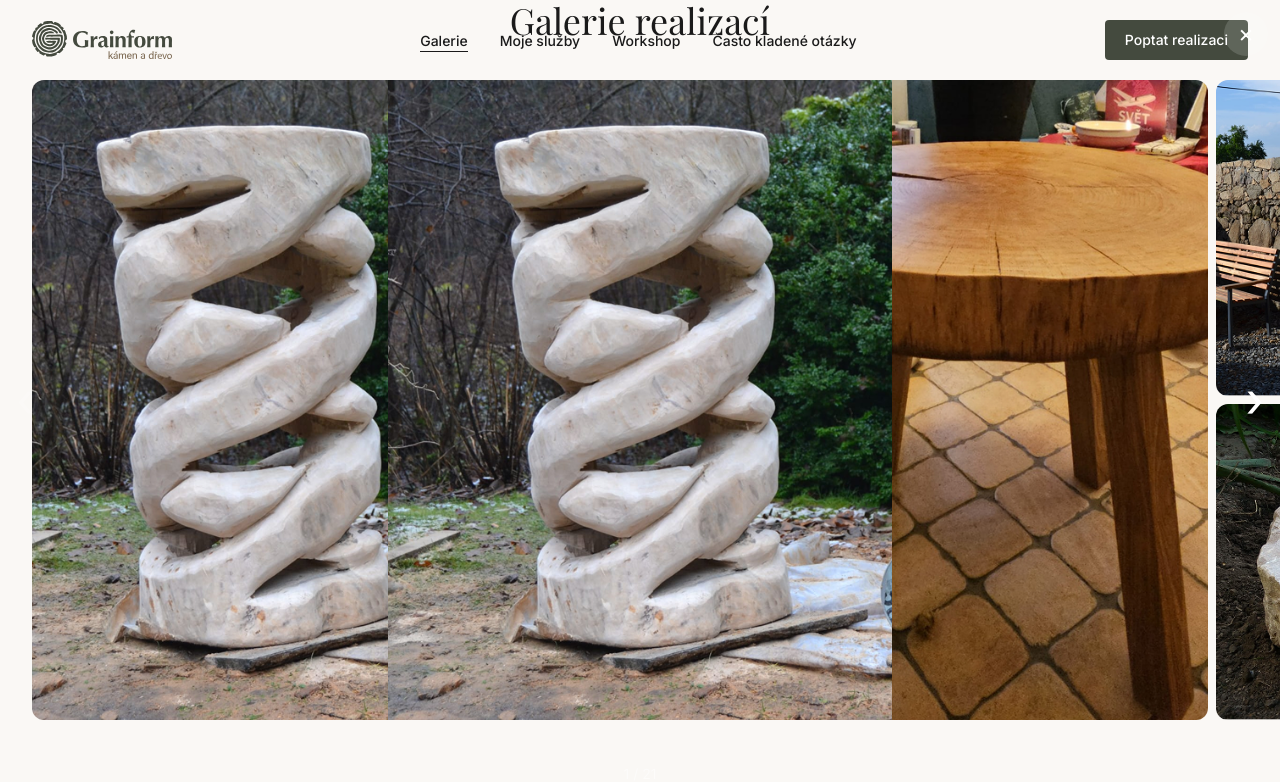
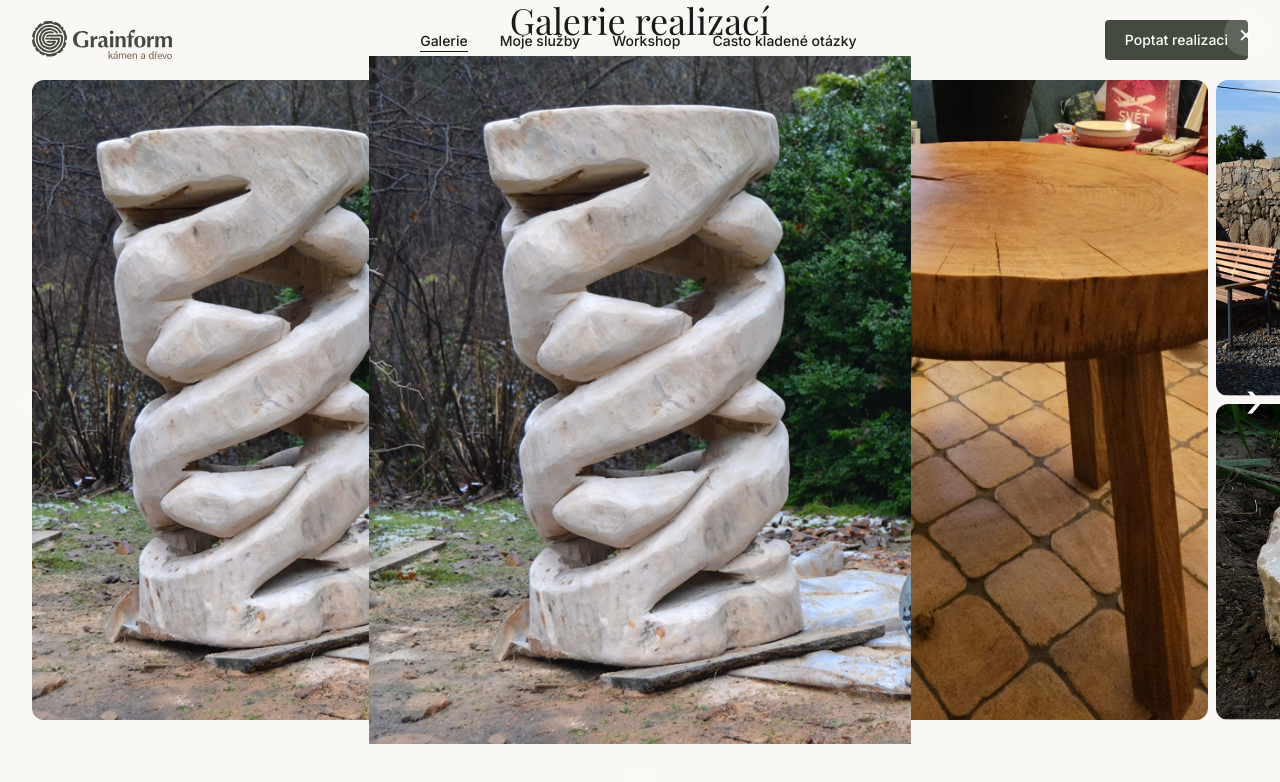
Before and after one commit to martinvosatka/grainform, a Next.js app: page / in a window 1280 px wide. Both pictures are taken after a click on the button 242 px from the left and 1264 px from the top of the page. Shown: the part 864-1646 px from the top of the page. Built offline with nearby package versions, Linux system fonts and the light colour scheme; a web font is replaced by a local one.

Commit message:
Fix lightbox: separate backdrop layer, pointer-events-none on photo

```diff
--- a/components/Gallery.tsx
+++ b/components/Gallery.tsx
@@ -139,14 +139,17 @@ export default function Gallery() {
 
       {lightbox !== null && (
         <div
-          className="fixed inset-0 z-50 bg-black/92 flex items-center justify-center p-4"
-          onClick={e => { if (e.target === e.currentTarget) setLightbox(null) }}
+          className="fixed inset-0 z-50"
           role="dialog"
           aria-modal="true"
           aria-label="Zvětšená fotografie"
         >
+          {/* Backdrop — full screen, always closes on tap */}
+          <div className="absolute inset-0 bg-black/92" onClick={() => setLightbox(null)} />
+
+          {/* Controls */}
           <button
-            className="absolute top-3 right-3 flex items-center justify-center w-11 h-11 rounded-full bg-white/15 text-white text-2xl leading-none hover:bg-white/30 transition-colors"
+            className="absolute top-3 right-3 z-10 flex items-center justify-center w-11 h-11 rounded-full bg-white/15 text-white text-2xl leading-none hover:bg-white/30 transition-colors"
             onClick={() => setLightbox(null)}
             aria-label="Zavřít"
           >
@@ -154,7 +157,7 @@ export default function Gallery() {
           </button>
 
           <button
-            className="absolute left-4 text-white text-5xl hover:opacity-60 transition-opacity disabled:opacity-20"
+            className="absolute left-4 top-1/2 -translate-y-1/2 z-10 text-white text-5xl hover:opacity-60 transition-opacity disabled:opacity-20"
             onClick={prev}
             disabled={lightbox === 0}
             aria-label="Předchozí fotografie"
@@ -162,21 +165,8 @@ export default function Gallery() {
             ‹
           </button>
 
-          <div
-            className="relative w-full max-w-5xl"
-            style={{ height: '80vh' }}
-          >
-            <Image
-              src={photos[lightbox].src}
-              alt={photos[lightbox].alt}
-              fill
-              className="object-contain"
-              sizes="100vw"
-            />
-          </div>
-
           <button
-            className="absolute right-4 text-white text-5xl hover:opacity-60 transition-opacity disabled:opacity-20"
+            className="absolute right-4 top-1/2 -translate-y-1/2 z-10 text-white text-5xl hover:opacity-60 transition-opacity disabled:opacity-20"
             onClick={next}
             disabled={lightbox === photos.length - 1}
             aria-label="Další fotografie"
@@ -184,7 +174,20 @@ export default function Gallery() {
             ›
           </button>
 
-          <p className="absolute bottom-4 text-white/50 text-sm">
+          {/* Photo — pointer-events-none so clicks pass through to backdrop */}
+          <div className="absolute inset-0 flex items-center justify-center p-14 pointer-events-none">
+            <div className="relative w-full max-w-5xl h-full">
+              <Image
+                src={photos[lightbox].src}
+                alt={photos[lightbox].alt}
+                fill
+                className="object-contain"
+                sizes="100vw"
+              />
+            </div>
+          </div>
+
+          <p className="absolute bottom-4 left-1/2 -translate-x-1/2 z-10 text-white/50 text-sm">
             {lightbox + 1} / {photos.length}
           </p>
         </div>
```
